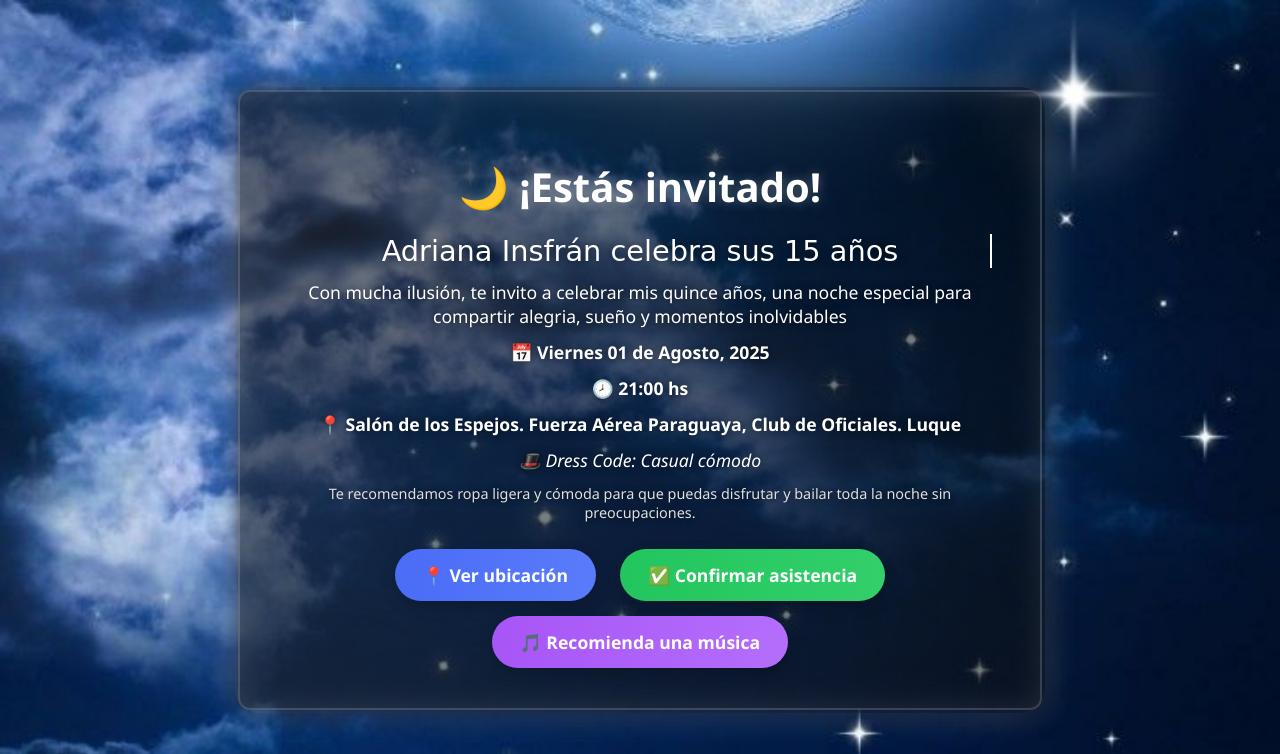
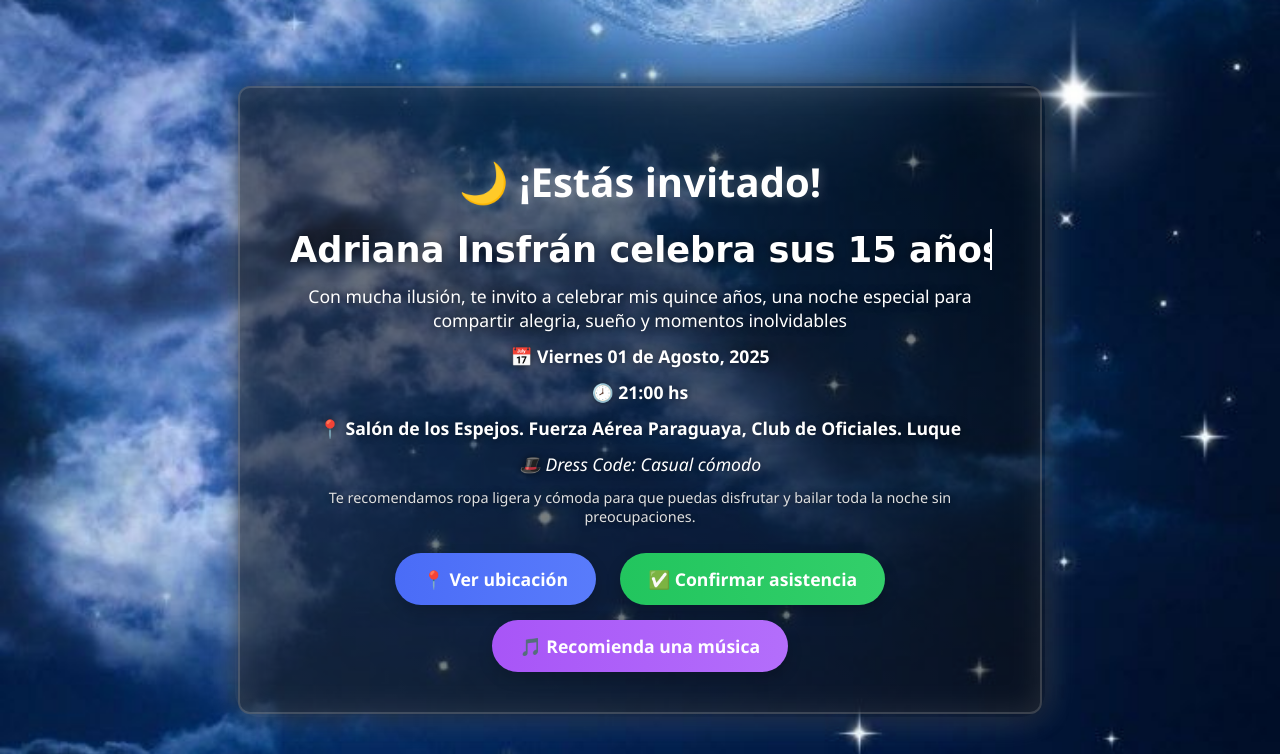
Before and after one commit to Pata27A/Invitacion, a Flask app: page / in a window 1280 px wide. Shown: the top 754 px of the page. Run offline with Flask 3, Linux system fonts and the light colour scheme.

Commit message:
Prueba 4

```diff
--- a/static/css/style.css
+++ b/static/css/style.css
@@ -132,15 +132,17 @@
 }
 .maquina {
   font-family: 'Pacifico', cursive;
-  font-size: 1.8rem;
+  font-size: 2.2rem;
+  font-weight: bold;
   overflow: hidden;
   white-space: nowrap;
   border-right: 2px solid #fff;
   width: 0;
   animation: escribir 4s steps(40, end) forwards, parpadear 0.75s step-end infinite;
-  margin: 12px 0;
-  text-shadow: 0 0 10px rgba(0, 0, 0, 0.5);
+  margin: 14px 0;
+  text-shadow: 0 0 12px rgba(0, 0, 0, 0.6);
 }
+
 
 
 @keyframes escribir {
```
